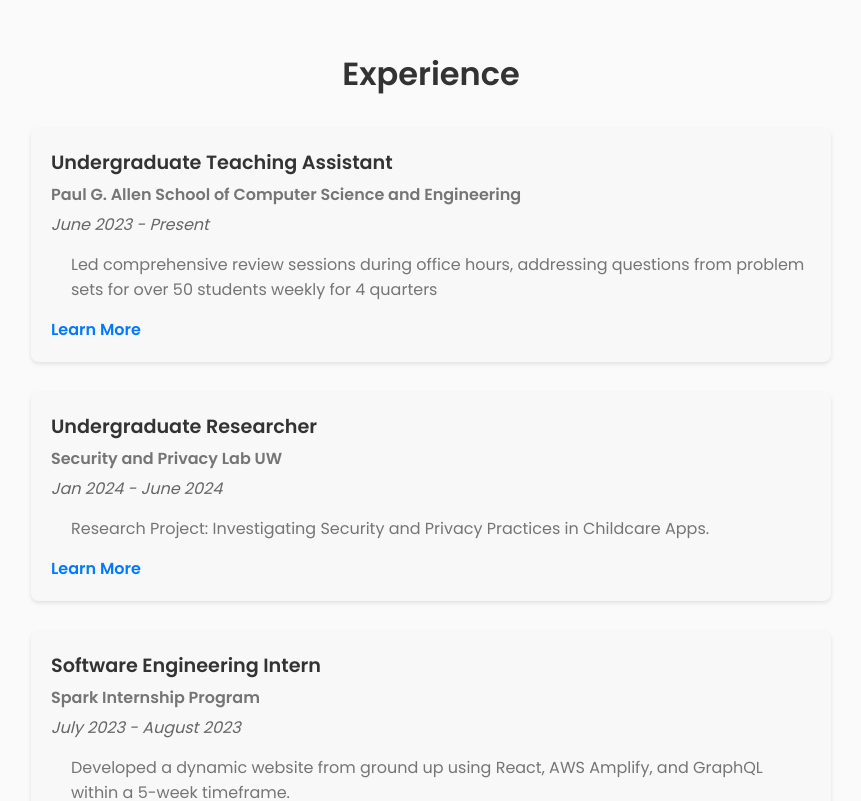
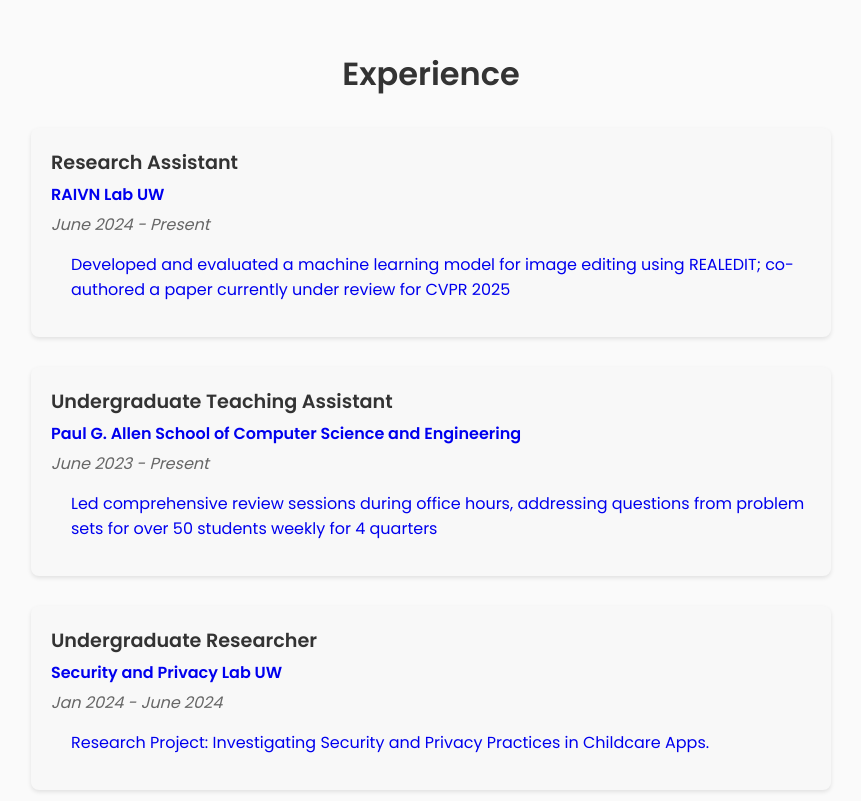
Before and after one commit to zylim1128/zhiyanglim.github.io, a React (Create React App) app: page / in a window 1280 px wide. Shown: the part 1280-2081 px from the top of the page, without its empty margins (209-1070 px from the left). Built offline with nearby package versions, Linux system fonts and the light colour scheme.

Commit message:
Change the experience box to be clickable and direct to the link

```diff
--- a/src/components/Experience/Experience.jsx
+++ b/src/components/Experience/Experience.jsx
@@ -2,6 +2,15 @@
 import "./experience.css";
 
 const experience = [
+  {
+    time: "June 2024 - Present",
+    title: "Research Assistant",
+    company: "RAIVN Lab UW",
+    description: [
+      "Developed and evaluated a machine learning model for image editing using REALEDIT; co-authored a paper currently under review for CVPR 2025",
+    ],
+    link: "https://raivn.cs.washington.edu/",
+  },
   {
     time: "June 2023 - Present",
     title: "Undergraduate Teaching Assistant",
@@ -9,7 +18,7 @@
     description: [
       "Led comprehensive review sessions during office hours, addressing questions from problem sets for over 50 students weekly for 4 quarters",
     ],
-    link: "https://courses.cs.washington.edu/courses/cse312/24su/staff/",
+    link: "https://courses.cs.washington.edu/courses/cse312/24au/staff.php",
   },
   {
     time: "Jan 2024 - June 2024",
@@ -46,7 +55,12 @@
       <h2 className="section__title">Experience</h2>
       <div className="experience-list">
         {experience.map((item, index) => (
-          <div key={index} className="experience-item">
+          <a
+            key={index}
+            href={item.link}
+            target="_blank"
+            rel="noopener noreferrer"
+            className="experience-item">
             <div className="experience-header">
               <h3>{item.title}</h3>
               <span className="experience-company">{item.company}</span>
@@ -57,10 +71,7 @@
                 <li key={descIndex}>{desc}</li>
               ))}
             </ul>
-            <a href={item.link} target="_blank" rel="noopener noreferrer" className="experience-link">
-              Learn More
-            </a>
-          </div>
+          </a>
         ))}
       </div>
     </section>
```
